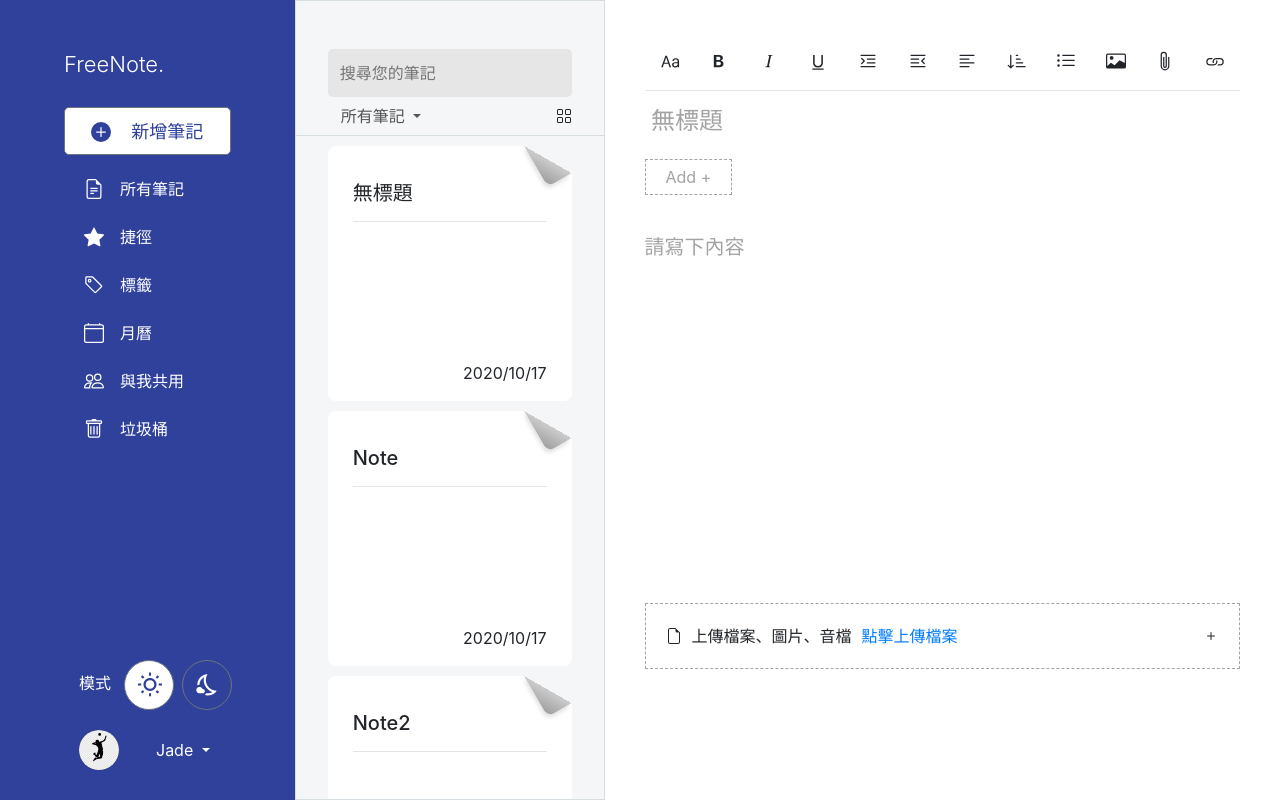
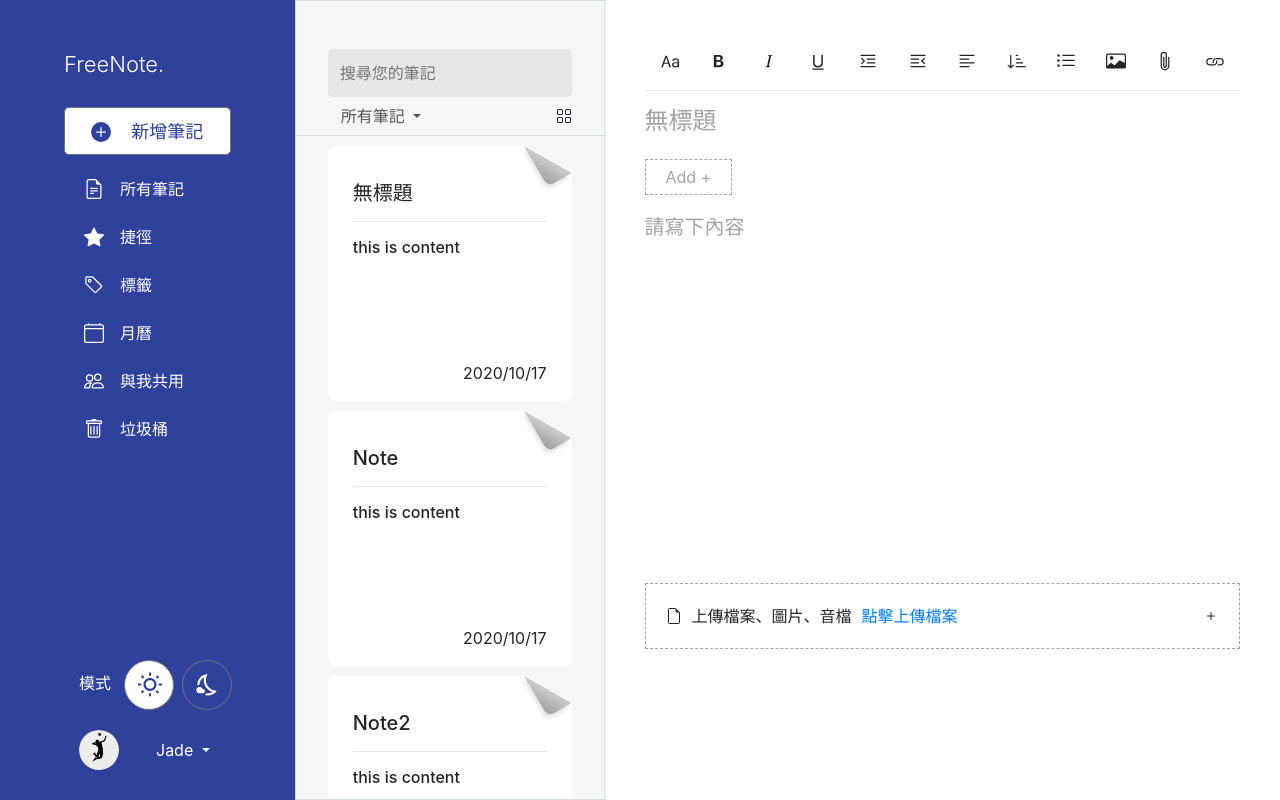
Before and after one commit to PofenHsueh/notes-record, a Vue app: page / in a window 1280 px wide. Built offline with nearby package versions, Linux system fonts and the light colour scheme.

Commit message:
remove Unused code

```diff
--- a/src/assets/scss/_base.scss
+++ b/src/assets/scss/_base.scss
@@ -13,13 +13,3 @@ $sizes: (
 [contenteditable] {
   outline: 0px solid transparent;
 }
-.limit {
-  overflow: hidden;
-  text-overflow: ellipsis;
-  display: -webkit-box;
-  -webkit-line-clamp: 3;
-  -webkit-box-orient: vertical;
-  font-weight: 500;
-
-  white-space: pre;
-}
--- a/src/components/Card.vue
+++ b/src/components/Card.vue
@@ -3,6 +3,7 @@
     <div class="note--shape">
       <h5>{{ title }}</h5>
       <hr />
+      <h6>this is content</h6>
       <p>{{ date }}</p>
     </div>
   </div>
@@ -27,7 +28,6 @@ export default {
   &--shape {
     margin: 10px 0px;
     position: relative;
-    // width: 100%;
     height: 255px;
     padding: 35px 25px;
     background: linear-gradient(-150deg, transparent 1.5em, white 0);
--- a/src/views/Notes.vue
+++ b/src/views/Notes.vue
@@ -74,12 +74,13 @@
         </b-button>
       </b-button-group>
       <hr />
-      <h4 :contenteditable="isedit" @blur="changeContent" class="limit">
+      <h4 :contenteditable="isedit" @blur="changeContent">
         {{ isedit ? cardTitle : "無標題" }}
       </h4>
       <button class="createBtn">
         <p>Add +</p>
       </button>
+
       <div style="height:46vh">
         <h5>{{ $t("writeContent") }}</h5>
       </div>
@@ -144,9 +145,6 @@ export default {
     changeContent(e) {
       this.cardTitle = e.target.innerText;
       this.$set(this.allMount, this.cardIndex, { title: e.target.innerText });
-    },
-    clear() {
-      this.cardTitle = "";
     }
   }
 };
@@ -266,7 +264,7 @@ export default {
 }
 //新增內容
 .createBtn {
-  margin: 15px 0px 40px 0px;
+  margin: 15px 0px 20px 0px;
   background-color: white;
   border: 1px dashed #a3a3a3;
   p {
```
